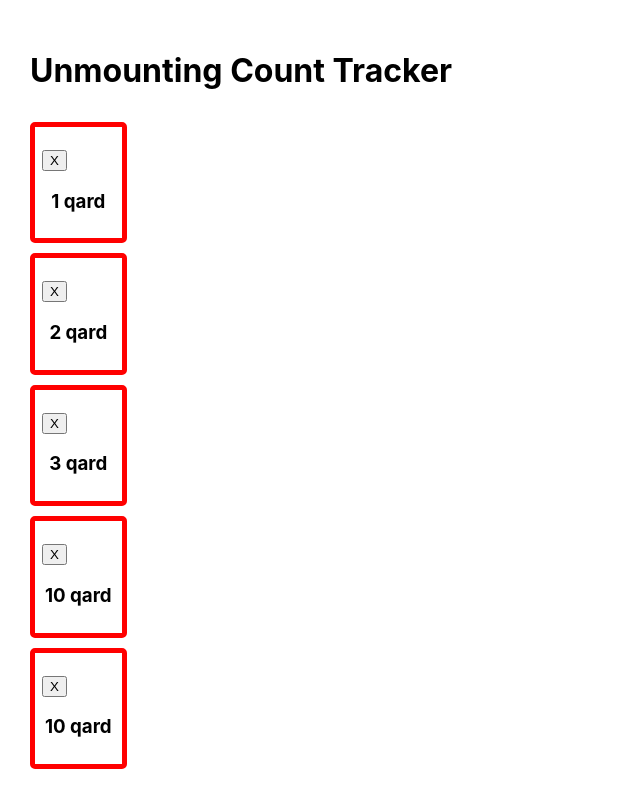
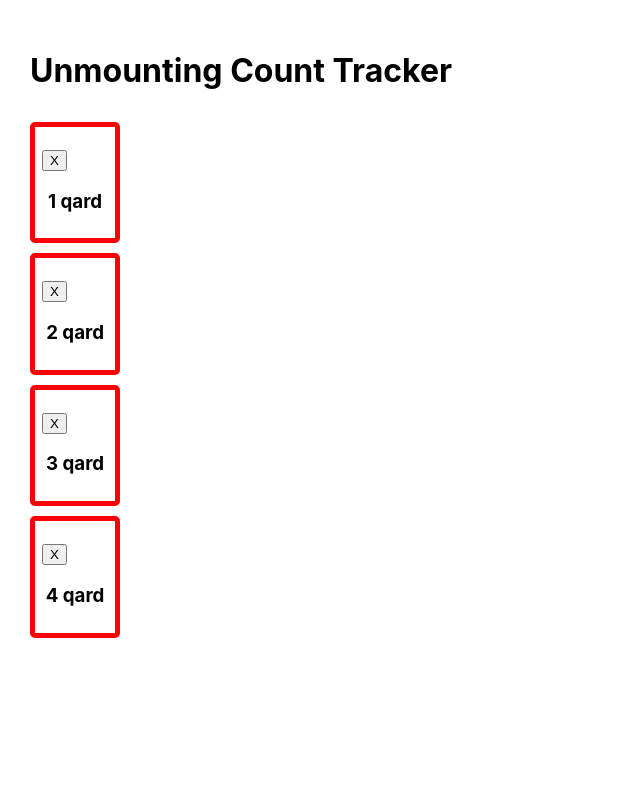
Before and after one commit to Taron5588/Count-tracker, a React (Create React App) app: page / in a window 1280 px wide. Shown: the whole page, without its empty margins (0-640 px from the left). Built offline with nearby package versions, Linux system fonts and the light colour scheme.

Commit message:
fix: change handle function

```diff
--- a/src/App.jsx
+++ b/src/App.jsx
@@ -6,7 +6,7 @@ export default function App() {
 
   return (
     <div className="App">
-      <Card value = {10} array = {[1,2,3]}/>
+      <Card value = {10} array = {[1,2,3,4]}/>
     </div>
   )
 }
--- a/src/components/card.jsx
+++ b/src/components/card.jsx
@@ -4,14 +4,10 @@ import { useState } from 'react'
 function Card({value, array}) {
 
     const[arr, setArr] = useState(array)
-    arr.push(value)
 
     const handle = () => {
-        setArr(arr.slice(1))
+        setArr(arr.concat(arr[arr.length - 1] + 1))
     }
-
-
-    //debugger;
 
     return(
         <div>
```
